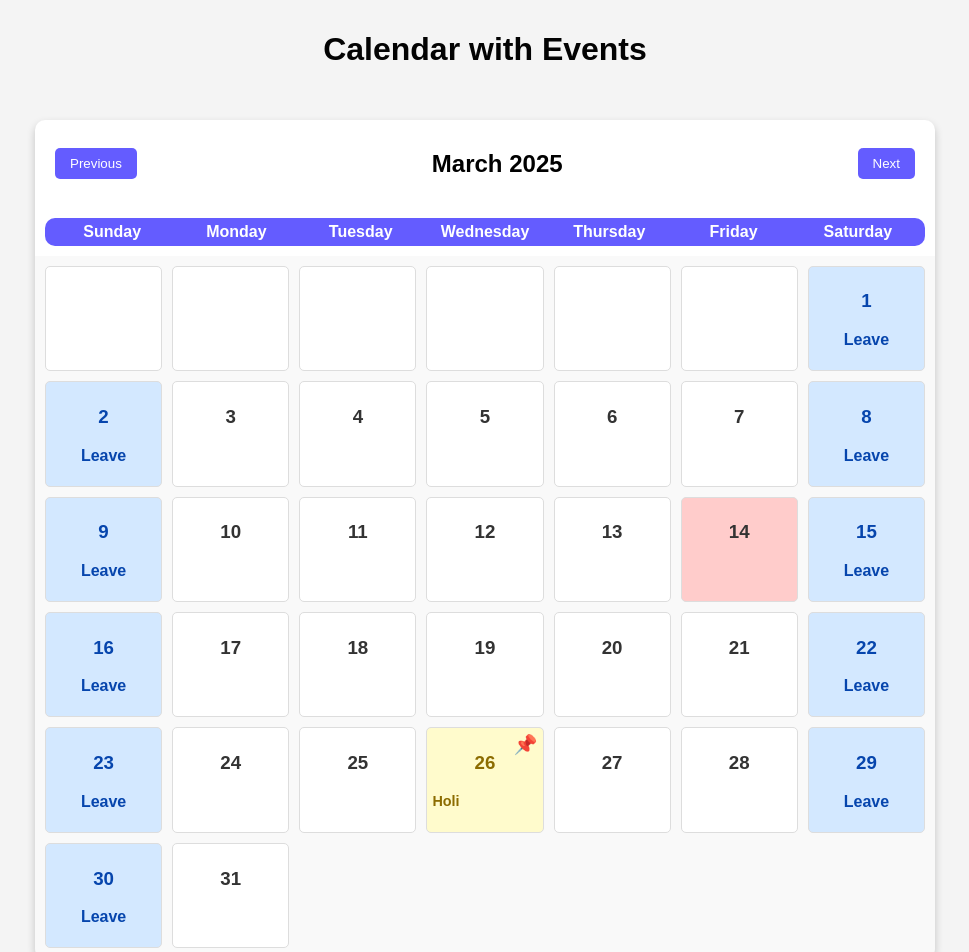
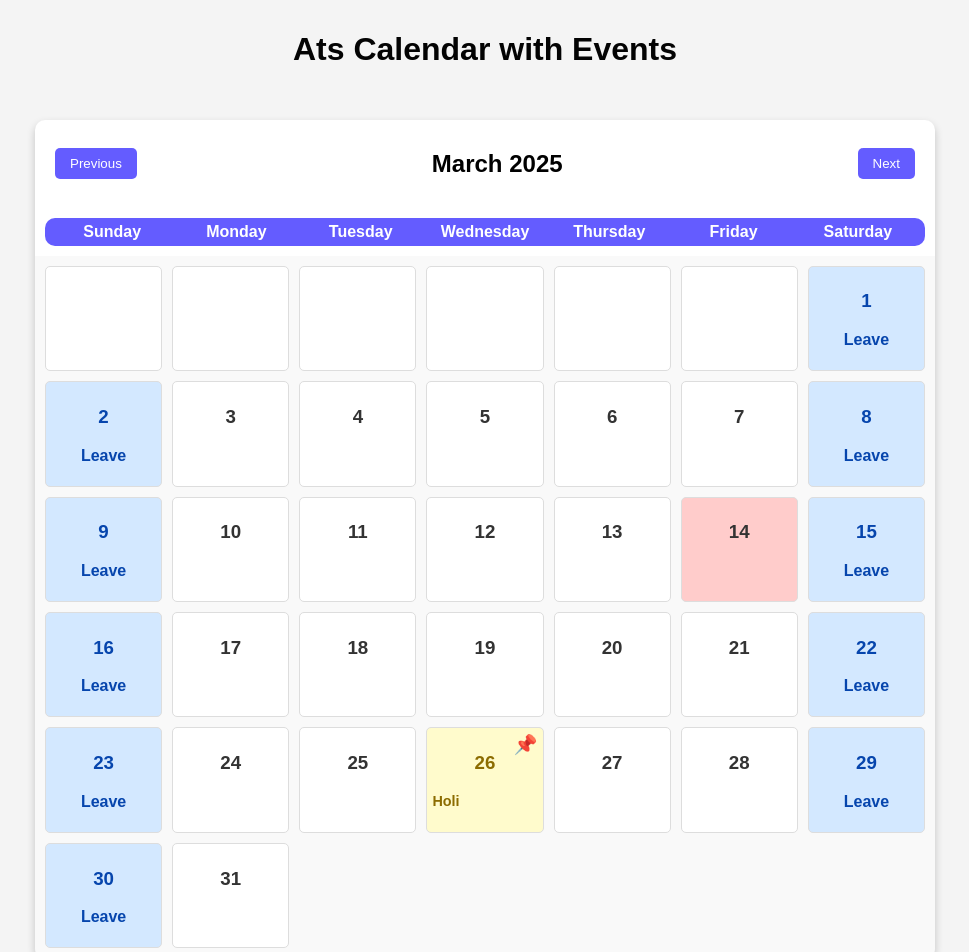
Before and after one commit to Vikas-Gn/calendar-code, a plain HTML site: page index.html in a window 1280 px wide. Shown: the top 952 px of the page, without its empty margins (155-1124 px from the left). Drawn offline with Linux system fonts and the light colour scheme.

Commit message:
Update index.html

```diff
--- a/index.html
+++ b/index.html
@@ -99,7 +99,7 @@
 </head>
 <body>
     <header>
-        <h1> Calendar with Events </h1>
+        <h1> Ats Calendar with Events </h1>
     </header>
     <div class="calendar-container">
         <div class="calendar-header">
```
